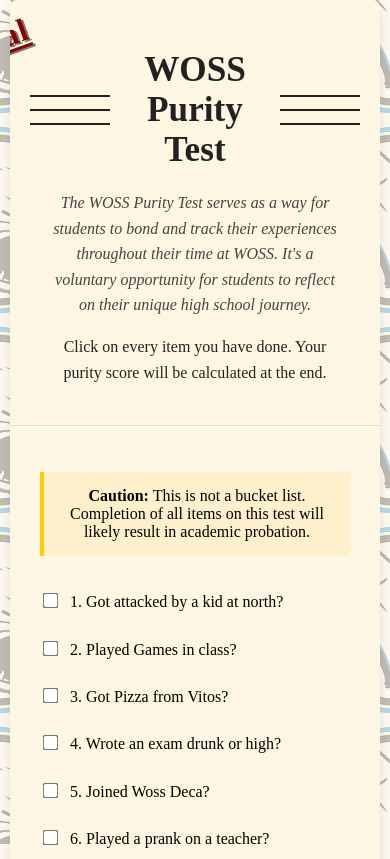
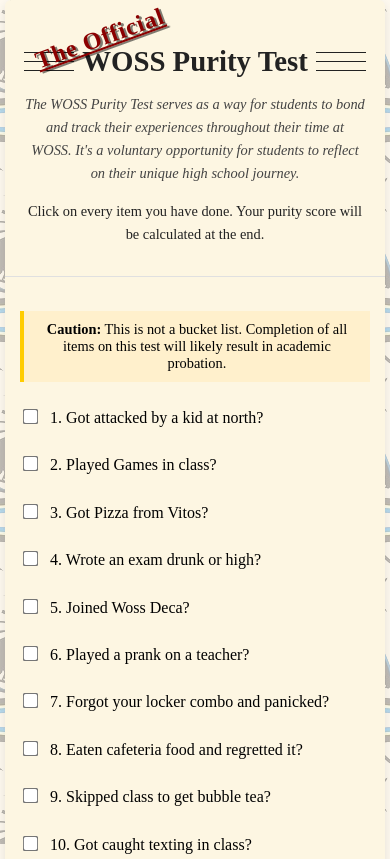
Before and after one commit to aayanrahman/senior-project, a plain HTML site: page index.html in a window 390 px wide. Shown: the top 859 px of the page. Drawn offline with Linux system fonts and the light colour scheme.

Commit message:
mobile stuff

```diff
--- a/style.css
+++ b/style.css
@@ -222,6 +222,8 @@ button#shareBtn:hover {
   .official {
     font-size: 2rem;
     left: 30%;
+    top: 20px; /* Move higher on mobile */
+    transform: translateX(-50%) rotate(-20deg); /* Adjust transform for better positioning */
   }
 
   h1 {
@@ -236,4 +238,104 @@ button#shareBtn:hover {
     margin: 0 10px 50px;
     border-radius: 8px;
   }
+
+  .title-line-container {
+    gap: 10px; /* Reduce gap between elements */
+  }
+
+  .header {
+    padding: 30px 15px 15px; /* Reduce padding on mobile */
+  }
 }
+
+/* Additional small screen adjustments */
+@media (max-width: 480px) {
+  .content-wrapper {
+    margin: 0 5px 30px;
+    border-radius: 6px;
+  }
+
+  .header {
+    padding: 40px 10px 15px; /* More top padding for the official stamp */
+  }
+
+  .official {
+    font-size: 1.5rem; /* Smaller font size */
+    top: 25px;
+    left: 25%; /* Position better for small screens */
+    text-decoration-thickness: 2px;
+    text-underline-offset: 0.15rem;
+  }
+
+  h1 {
+    font-size: 1.8rem; /* Smaller title */
+  }
+
+  .triple-lines .line {
+    width: 50px; /* Smaller lines */
+    height: 1px; /* Thinner lines */
+  }
+
+  .triple-lines {
+    gap: 8px; /* Less gap between lines */
+  }
+
+  .title-line-container {
+    gap: 8px; /* Less gap between elements */
+    margin: 5px auto;
+  }
+
+  .description-container {
+    padding: 0 10px;
+    margin: 15px auto;
+  }
+
+  .description-container p {
+    font-size: 0.9rem; /* Smaller text */
+    margin-bottom: 0.6rem;
+  }
+
+  /* Adjust test container padding */
+  .test-container {
+    padding: 20px 15px;
+  }
+
+  /* Adjust button sizes */
+  button#calculateBtn {
+    padding: 10px 20px;
+    font-size: 1rem;
+  }
+
+  button#shareBtn {
+    padding: 8px 20px;
+    font-size: 1rem;
+  }
+
+  /* Make caution message more readable */
+  .caution {
+    padding: 10px;
+    margin-bottom: 20px;
+    font-size: 0.9rem;
+  }
+}
+
+/* Portrait iPhone adjustments */
+@media (max-width: 375px) {
+  .official {
+    font-size: 1.3rem; /* Even smaller font size */
+    left: 22%; /* Position better for very small screens */
+  }
+
+  h1 {
+    font-size: 1.6rem; /* Smaller title */
+  }
+
+  .triple-lines .line {
+    width: 40px; /* Even smaller lines */
+  }
+
+  /* Ensure the heading container properly handles the official stamp */
+  .heading-container {
+    padding-top: 15px;
+  }
+}
```
